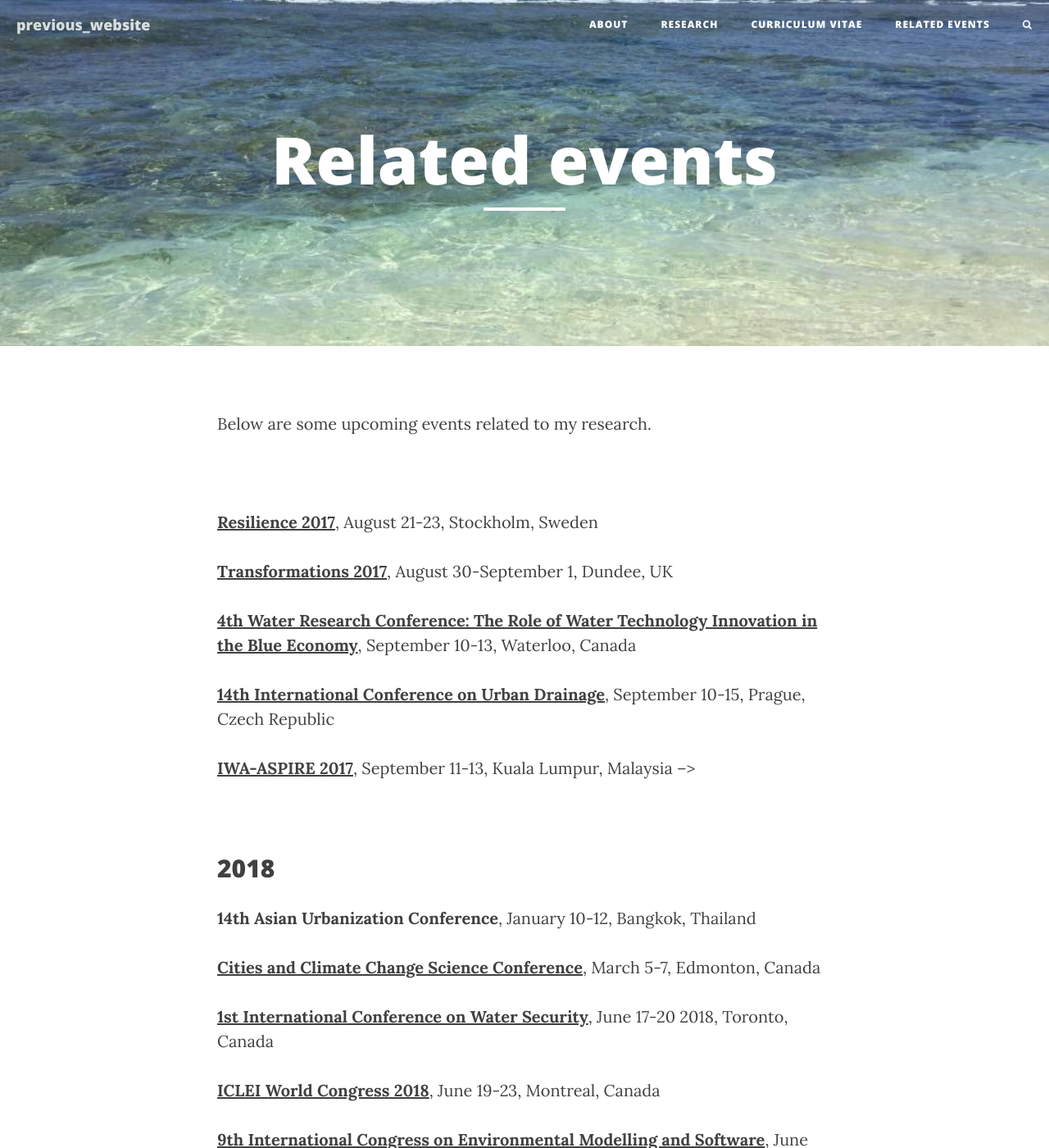
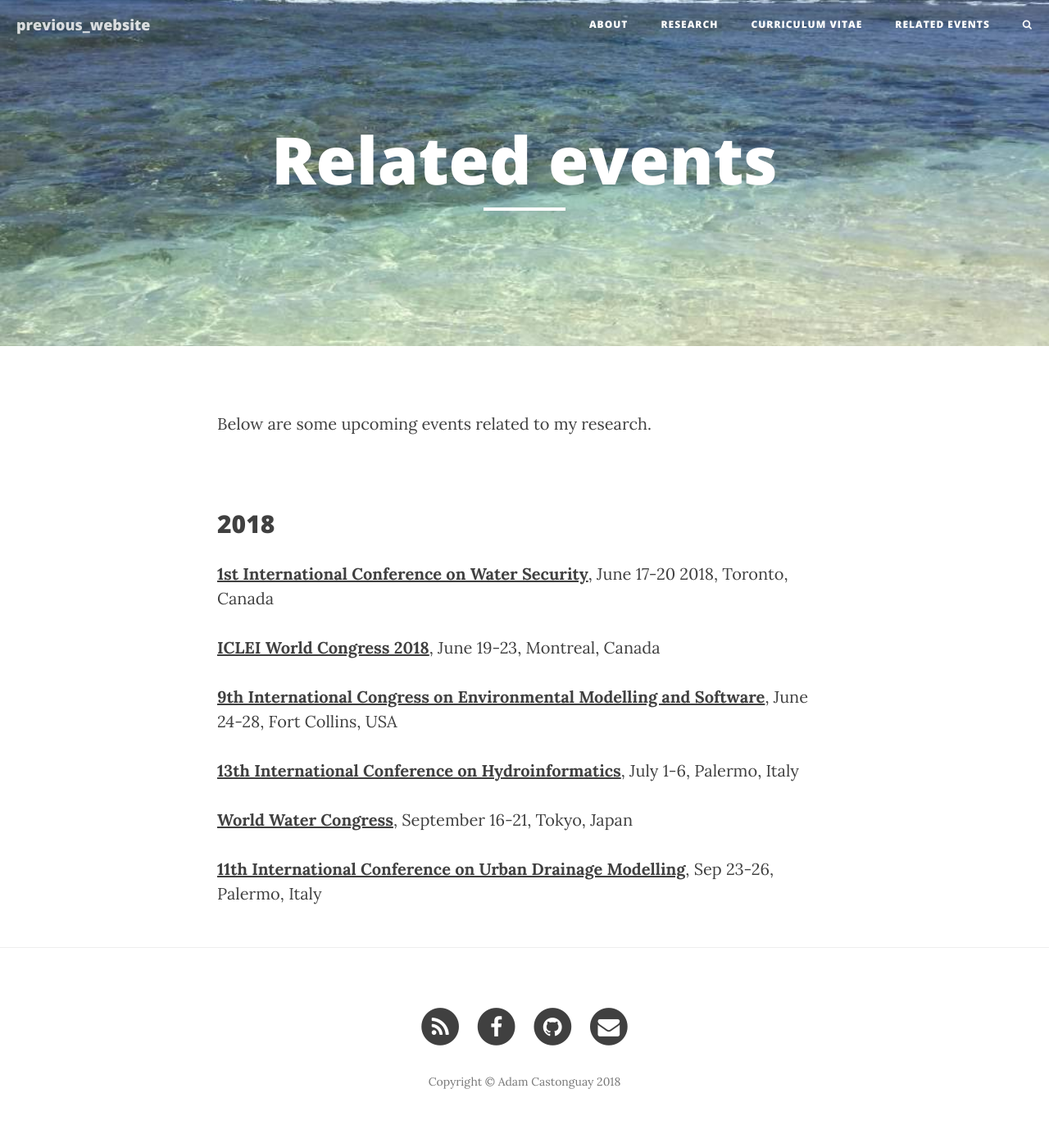
Before and after one commit to accastonguay/previous_website, a Jekyll site: the page built from related_events/index.md, in a window 1280 px wide and 1400 px high. Shown: the whole window at 82% size. Built offline with Jekyll 4.4.1, drawn with Linux system fonts in a browser that asks for light colours; nearby versions of some CDN libraries.

```diff
--- a/related_events/index.md
+++ b/related_events/index.md
@@ -15,35 +15,7 @@ Below are some upcoming events related to my research.
 
 
 
-<!-- ## 2016
-
-**[Urban Transitions Global Summit](http://www.urbantransitionsconference.com/)**, September 5-9, Shanghai, China
-
-**[World Water Congress](http://www.iwa-network.org/event/world-water-congress-exhibition-2016/)**, October 9-14, Brisbane, Australia
-
-## 2017
-
-**[Green infrastructure: Nature-based solutions for sustainable and resilient cities](http://www.greeninurbs.com/finalconference/)**, April 4-7, Orvieto, Italy
-
-**[Embrace the water: A cities of the future conference](http://www.embracethewater2017.com/)**, June 12-14, Gothenburg, Sweden -->
-
-**[Resilience 2017](http://resilience2017.org/)**, August 21-23, Stockholm, Sweden
-
-**[Transformations 2017](http://www.transformations2017.org/)**, August 30-September 1, Dundee, UK
-
-**[4th Water Research Conference: The Role of Water Technology Innovation in the Blue Economy](http://www.waterresearchconference.com/)**, September 10-13, Waterloo, Canada
-
-**[14th International Conference on Urban Drainage](http://www.icud2017.org/icud-conference.htm)**, September 10-15, Prague, Czech Republic
-
-**[IWA-ASPIRE 2017](http://www.aspire2017.org.my/)**, September 11-13, Kuala Lumpur, Malaysia -->
-
-<br>
-
 ## 2018
-
-**14th Asian Urbanization Conference**, January 10-12, Bangkok, Thailand
-
-**[Cities and Climate Change Science Conference](http://citiesipcc.org/)**, March 5-7, Edmonton, Canada
 
 **[1st International Conference on Water Security](https://www.elsevier.com/events/conferences/water-security-conference/about)**, June 17-20 2018, Toronto, Canada
 
@@ -54,3 +26,5 @@ Below are some upcoming events related to my research.
 **[13th International Conference on Hydroinformatics](http://www.hic2018.org/)**, July 1-6, Palermo, Italy
 
 **[World Water Congress](http://worldwatercongress.org/)**, September 16-21, Tokyo, Japan
+
+**[11th International Conference on Urban Drainage Modelling](https://www.udm2018.org)**, Sep 23-26, Palermo, Italy
```
Also changed, not shown: CV/index.md (+7 -6 lines), research/index.md (+11 -21 lines), 1 other file.
